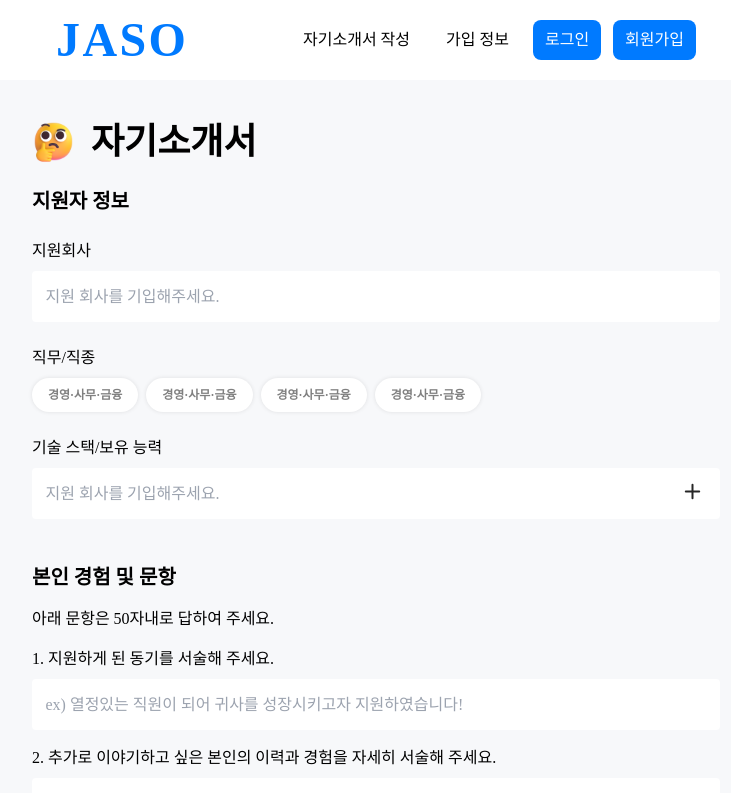
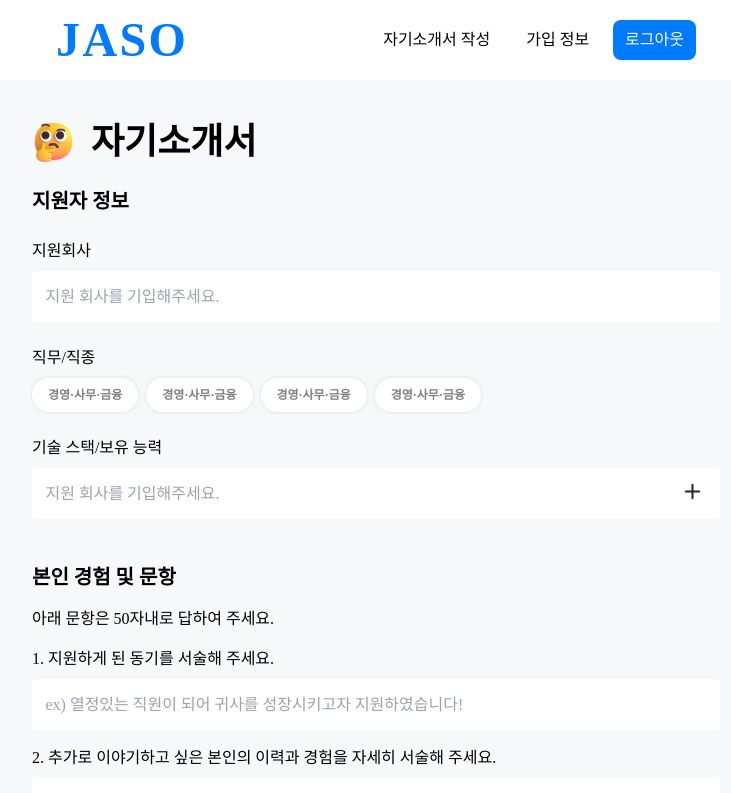
Before and after one commit to Original-Gimchi/VisualNovel_CLIENT, a Next.js app: page /coverletter in a window 1280 px wide. Shown: the top 793 px of the page, without its empty margins (264-995 px from the left). Built offline with nearby package versions, Linux system fonts and the light colour scheme; what javascript-time-ago would draw is missing.

Commit message:
로그인 로그아웃 처리 추가

```diff
--- a/components/Header/index.tsx
+++ b/components/Header/index.tsx
@@ -2,6 +2,7 @@ import useModal from "@/hooks/useModal";
 import { useRouter } from "next/router";
 import LoginModal from "../Modal/LoginModal";
 import SignupModal from "../Modal/SignupModal";
+import { Storage } from "@/storage";
 
 export default function Header() {
   const router = useRouter();
@@ -22,6 +23,8 @@ export default function Header() {
           자기소개서 작성
         </li>
         <li className="cursor-pointer">가입 정보</li>
+        {Storage.getItem("ACCESS_TOKEN") ? (
+          <>
             <li
               className="cursor-pointer p-1 bg-primary text-white"
               onClick={() =>
@@ -38,6 +41,10 @@ export default function Header() {
             >
               회원가입
             </li>
+          </>
+        ) : (
+          <li className="cursor-pointer p-1 bg-primary text-white">로그아웃</li>
+        )}
       </ul>
     </header>
   );
--- a/components/Modal/LoginModal.tsx
+++ b/components/Modal/LoginModal.tsx
@@ -2,6 +2,7 @@ import { useForm } from "react-hook-form";
 import Button from "../atoms/Button";
 import Input from "../atoms/Input";
 import httpClient from "@/apis";
+import { Storage } from "@/storage";
 
 export default function LoginModal() {
   const { register, handleSubmit } = useForm();
@@ -10,7 +11,7 @@ export default function LoginModal() {
       className="p-6 flex flex-col gap-6"
       onSubmit={handleSubmit((loginFormData) => {
         httpClient.auth.signin(loginFormData).then((r) => {
-          console.log(r.data);
+          Storage.setItem("ACCESS_TOKEN", r.data.token);
         });
       })}
     >
--- a/components/Modal/SignupModal.tsx
+++ b/components/Modal/SignupModal.tsx
@@ -5,7 +5,7 @@ import httpClient from "@/apis";
 import { toast } from "react-toastify";
 
 export interface SignupForm {
-  ninkName: string;
+  nickName: string;
   email: string;
   password: string;
   belonging: string;
@@ -27,7 +27,7 @@ export default function SignupModal() {
         label="닉네임"
         className="border border-primary"
         placeholder="닉네임을 입력해주세요."
-        registerReturn={register("ninkName")}
+        registerReturn={register("nickName")}
       />
       <Input
         label="이메일"
--- a/config/index.ts
+++ b/config/index.ts
@@ -4,7 +4,7 @@ interface Config {
 
 const createConfig: () => Config = () => {
   return {
-    baseURL: "192.168.10.229:8088",
+    baseURL: "http://192.168.10.229:8088",
   };
 };
 
```
Lines whose indentation alone changed are shown as unchanged.
